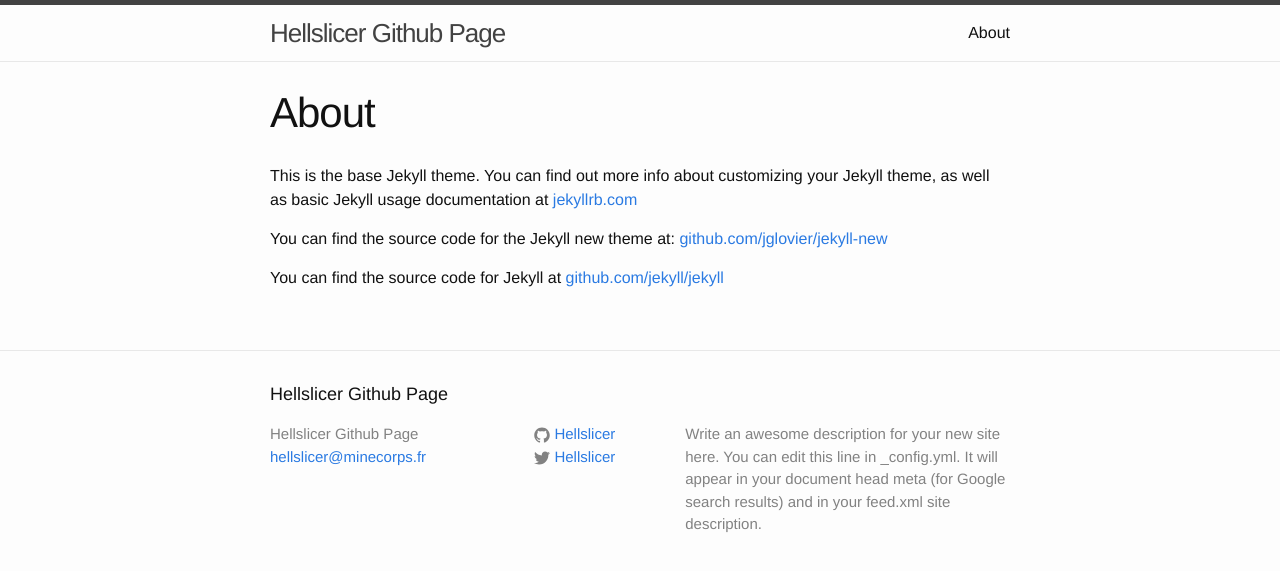
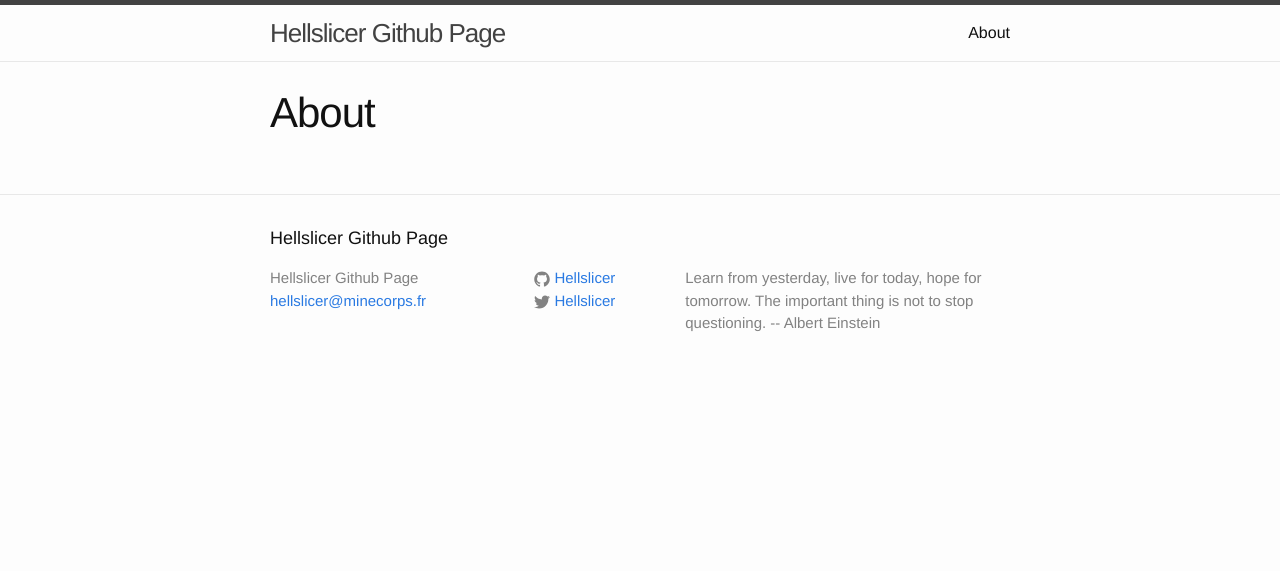
Before and after one commit to Hellslicer/hellslicer.github.io, a Jekyll site: the page built from about.md, in a window 1280 px wide. Shown: the top 571 px of the page. Built offline with Jekyll 4.4.1, drawn with Linux system fonts in a browser that asks for light colours.

```diff
--- a/_config.yml
+++ b/_config.yml
@@ -2,9 +2,9 @@
 title: Hellslicer Github Page
 email: hellslicer@minecorps.fr
 description: > # this means to ignore newlines until "baseurl:"
-  Write an awesome description for your new site here. You can edit this
-  line in _config.yml. It will appear in your document head meta (for
-  Google search results) and in your feed.xml site description.
+  Learn from yesterday, live for today, hope for tomorrow.
+  The important thing is not to stop questioning.
+  -- Albert Einstein
 baseurl: "" # the subpath of your site, e.g. /blog/
 url: "http://hellslicer.github.io" # the base hostname & protocol for your site
 twitter_username: Hellslicer
--- a/about.md
+++ b/about.md
@@ -3,9 +3,3 @@ layout: page
 title: About
 permalink: /about/
 ---
-
-This is the base Jekyll theme. You can find out more info about customizing your Jekyll theme, as well as basic Jekyll usage documentation at [jekyllrb.com](http://jekyllrb.com/)
-
-You can find the source code for the Jekyll new theme at: [github.com/jglovier/jekyll-new](https://github.com/jglovier/jekyll-new)
-
-You can find the source code for Jekyll at [github.com/jekyll/jekyll](https://github.com/jekyll/jekyll)
```
Also changed, not shown: _posts/2014-12-23-welcome-to-gh-page.markdown (added, +7 -0 lines), _posts/2014-12-23-welcome-to-jekyll.markdown (deleted, +0 -25 lines).
